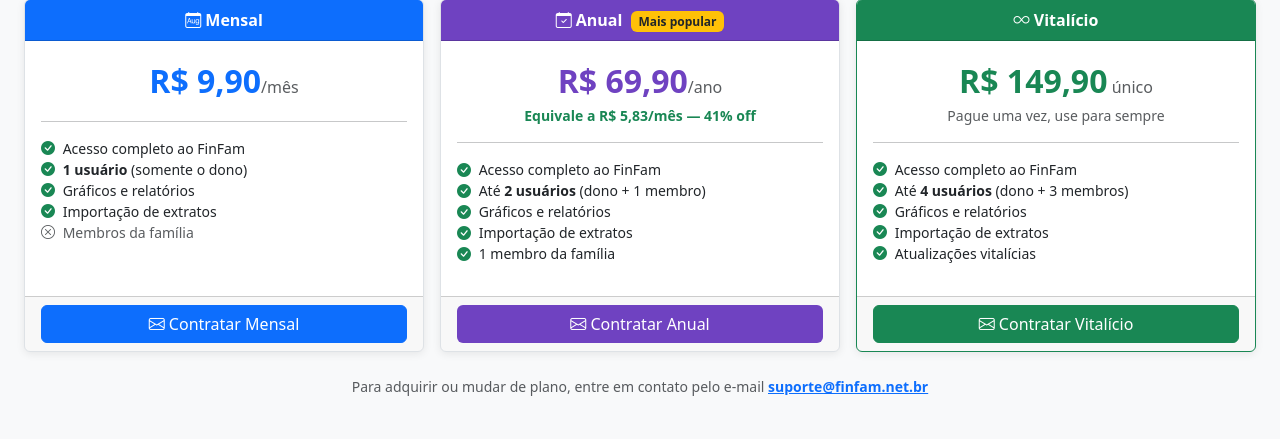
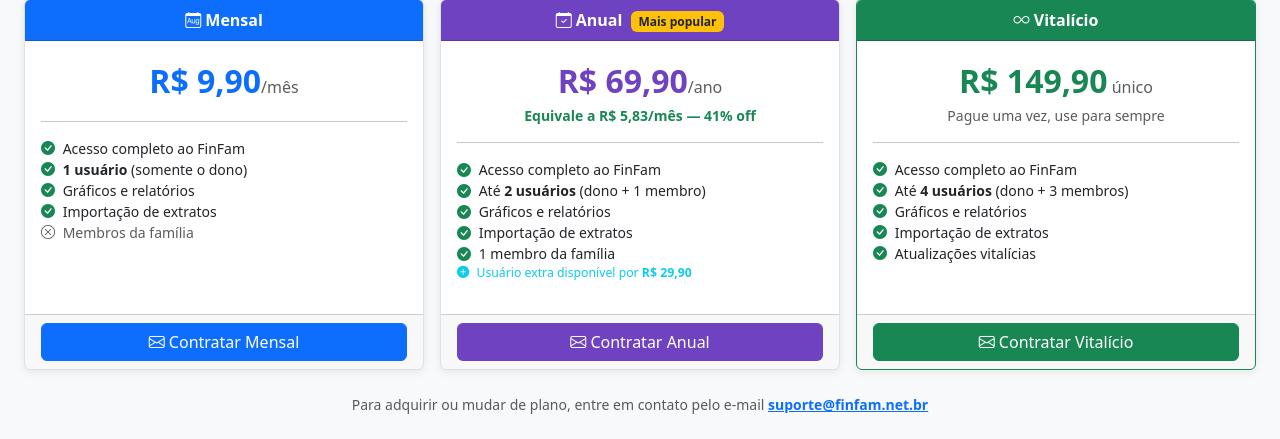
Before and after one commit to tpaixao13/controledegastos, a Flask app: page /upgrade in a window 1280 px wide. Shown: the part 658-1097 px from the top of the page. Before the commit the page ends 1054 px from the top, so only its background shows below. Run offline with Flask 3, Linux system fonts and the light colour scheme; the visitor is signed in with stand-in values (Sample User, id 1); data that the repository does not hold is empty; some libraries are stand-ins or nearby versions.

Commit message:
auto(Edit): upgrade.html"

```diff
--- a/app/templates/auth/upgrade.html
+++ b/app/templates/auth/upgrade.html
@@ -80,6 +80,7 @@
           <li><i class="bi bi-check-circle-fill text-success me-1"></i> Gráficos e relatórios</li>
           <li><i class="bi bi-check-circle-fill text-success me-1"></i> Importação de extratos</li>
           <li><i class="bi bi-check-circle-fill text-success me-1"></i> 1 membro da família</li>
+          <li class="text-info small"><i class="bi bi-plus-circle-fill me-1"></i> Usuário extra disponível por <strong>R$ 29,90</strong></li>
         </ul>
       </div>
       <div class="card-footer text-center">
```
